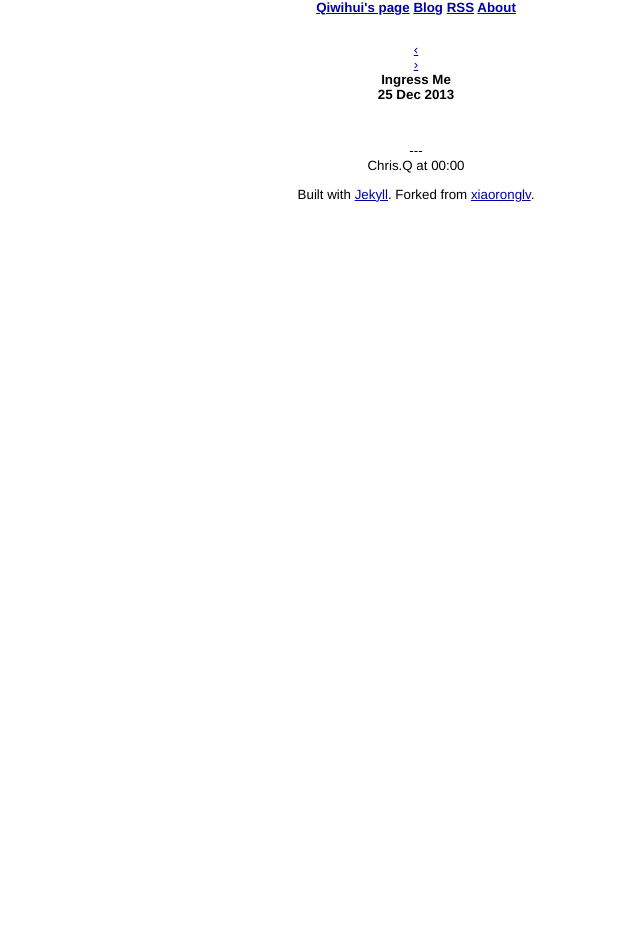
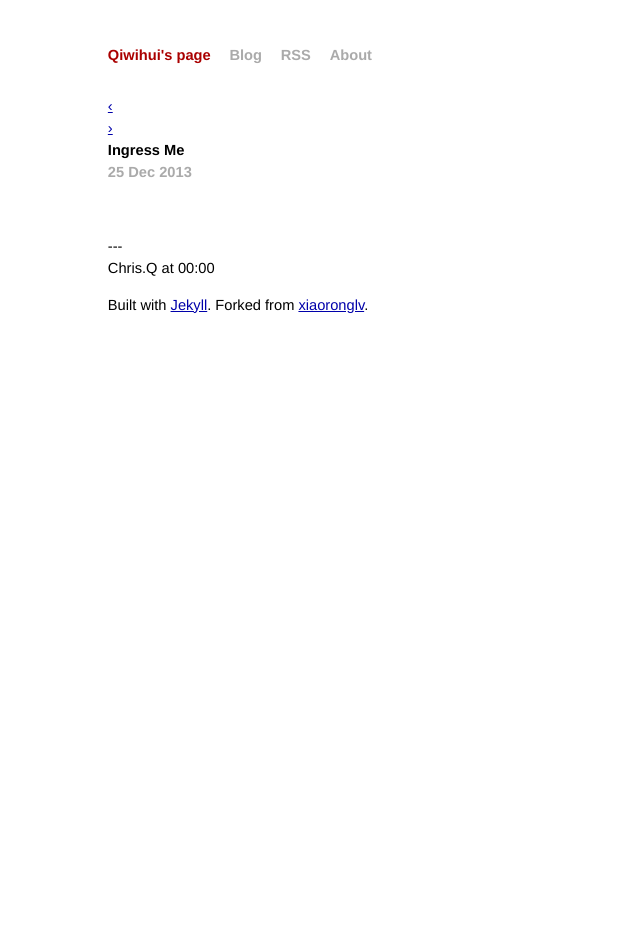
Before and after one commit to qiwihui/qiwihui, a Jekyll site: the page built from _posts/programthinking/2013-12-25-ingress-me.md, in a window 1280 px wide. Shown: the whole page, without its empty margins (224-864 px from the left). Built offline with Jekyll 4.4.1, drawn with Linux system fonts in a browser that asks for light colours; Markdown is read by kramdown in place of the engine named in the settings; before the commit the page ends 900 px from its top, so only the background shows below that.

Commit message:
stylesheet adjust without code, pre

```diff
--- a/_includes/header.html
+++ b/_includes/header.html
@@ -6,5 +6,5 @@
     {% for link in site.links %}
         <a target="{% if link.external %}_blank{% else %}_top{% endif %}" class="extra" href="{{ link.url }}">{{ link.name }}</a>
     {% endfor %}
-    </div>
+  </div>
 </header>
--- a/_layouts/post.html
+++ b/_layouts/post.html
@@ -5,18 +5,20 @@
    {% include head.html %}
  </head>
  <body>
+   <div class="site">
     <!-- Blog, RSS, About -->
    {% include header.html %} {% include links.html %}
 
    <div id='container'>
-	  <!-- Previous and next page -->
+   <!-- Previous and next page -->
       {% include pages.html %}
 
       <div class="content">
         <section class='post'>
-          <h1 class="upcase">
-		    {{ page.title }}
-            <div class='date'>{{ page.date | date_to_string }}</div>
+          <h1>
+            {{ page.title }}
+            <br>
+            <div class='meta'>{{ page.date | date_to_string }}</div>
           </h1>
 
           {{ content }}
@@ -32,6 +34,6 @@
     </div>
     <!-- -->
     {% include footer.html %}
-
+    </div>
   </body>
 </html>
```
Also changed, not shown: _layouts/index.html (+6 -4 lines), _layouts/page.html (+6 -4 lines), 1 other file.
